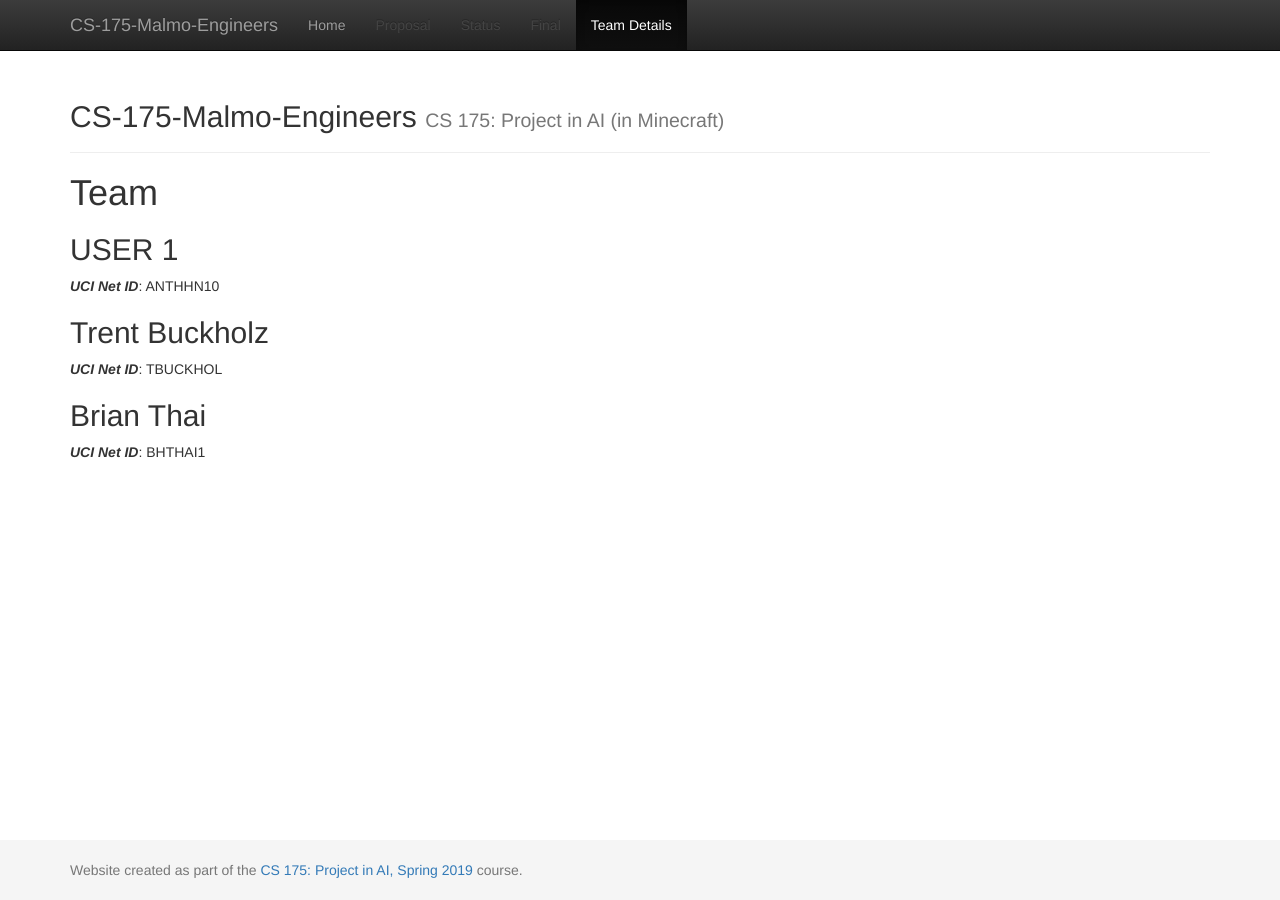
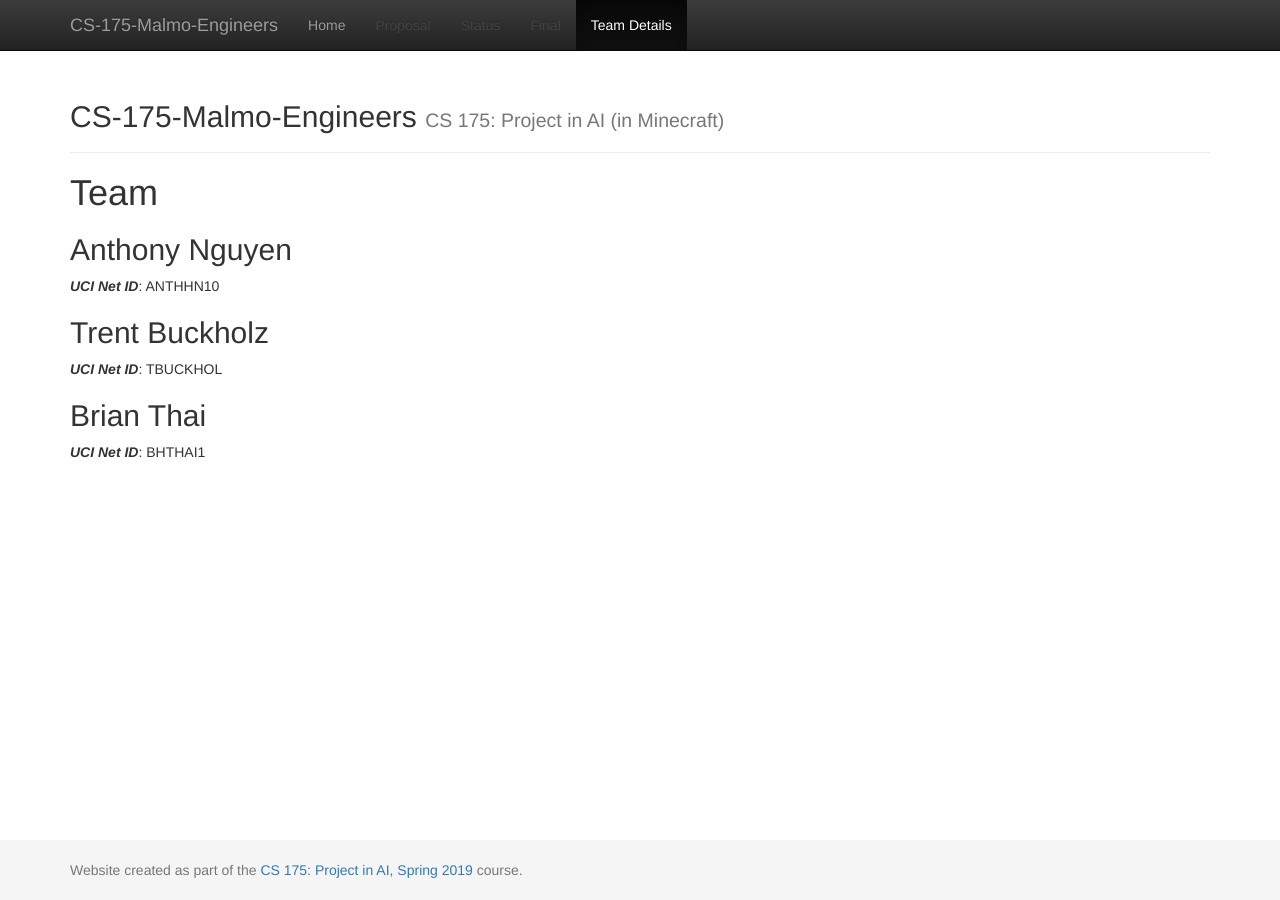
Before and after one commit to anguyen34/Tron-Researchers-CS175, a Jekyll site: the page built from docs/team.md, in a window 1280 px wide. Built offline with Jekyll 4.4.1, drawn with Linux system fonts in a browser that asks for light colours.

Commit message:
Update team.md

```diff
--- a/docs/team.md
+++ b/docs/team.md
@@ -6,7 +6,7 @@ title:  Team
 # {{ page.title }}
 
 
-## USER 1
+## Anthony Nguyen
 ***UCI Net ID***: ANTHHN10
 
 ## Trent Buckholz
```
